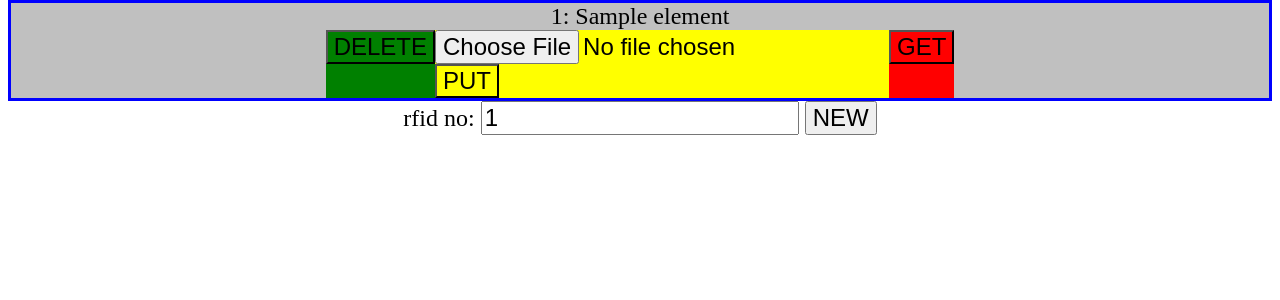
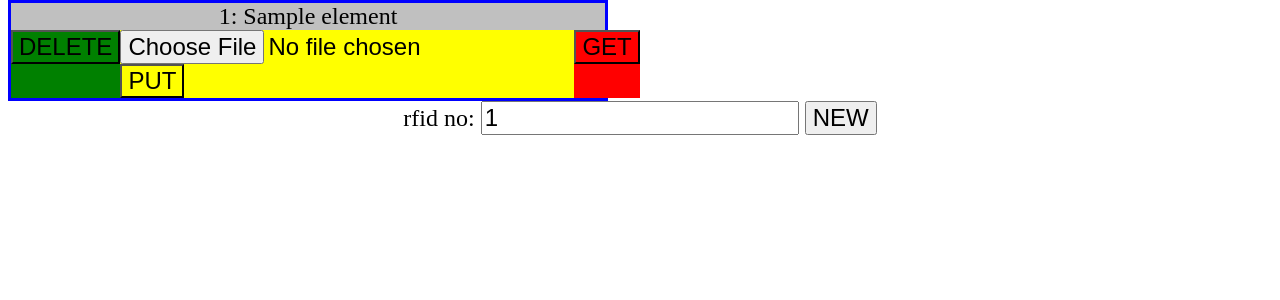
Before and after one commit to inttex/rpi_jukebox, a Flask app: template rpi_jukebox/api/templates/index.html in a window 1280 px wide. Shown: the part 35-335 px from the top of the page. Run offline with Flask 2, Linux system fonts and the light colour scheme; the template is opened without the code that fills it: most values are stand-ins (such as "Sample title", 1, 10 or a date in 2020); parts of the project's set-up code (start-up, migrations or seed data) failed here and were passed over.

Commit message:
max-width

```diff
--- a/rpi_jukebox/api/static/style.css
+++ b/rpi_jukebox/api/static/style.css
@@ -1,6 +1,12 @@
 *
 {
 	font-size: x-large;
+}
+#db_list
+{
+	display: flex;
+	flex-direction: column;
+	max-width: 600px;
 }
 .element_forms
 {
```
